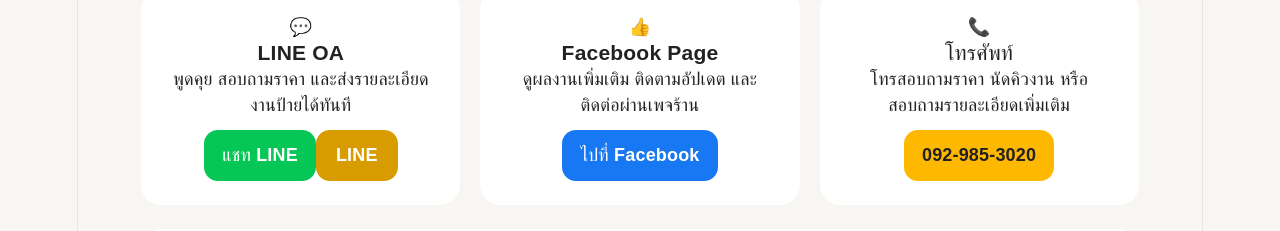
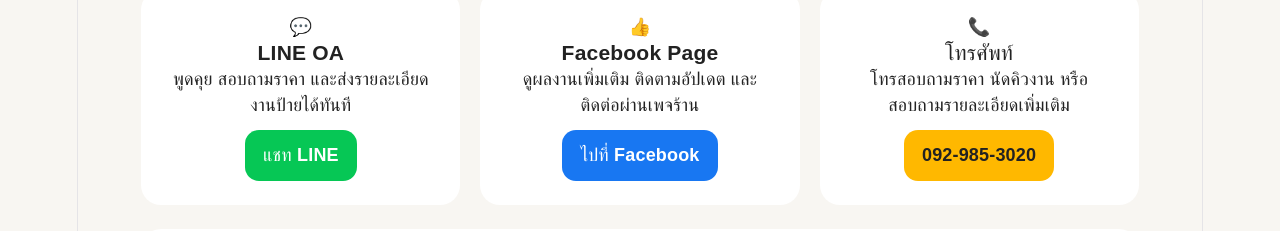
Before and after one commit to Tui-Satit/sign-shop, a React (Vite) app: page / in a window 1280 px wide. Shown: the part 2920-3151 px from the top of the page. Built offline with nearby package versions, Linux system fonts and the light colour scheme.

Commit message:
Edit LINE connect

```diff
--- a/src/App.jsx
+++ b/src/App.jsx
@@ -216,21 +216,14 @@
                   <h3>LINE OA</h3>
                   <p>พูดคุย สอบถามราคา และส่งรายละเอียดงานป้ายได้ทันที</p>
                   <a
-                    href="https://line.me/R/oaMessage/@ุ611cpkqx/Text=?สนใจทำป้ายครับ"
+                    href="https://line.me/R/oaMessage/@ุ611cpkqx/text=?สนใจทำป้ายครับ"
                     target="_blank"
                     rel="noopener noreferrer"
                     className="contact-btn line-btn"
                   >
                     แชท LINE
                   </a>
-                  <a
-              href="https://line.me/R/oaMessage/@611cpkqx/"
-              target="_blank"
-              rel="noopener noreferrer"
-              className="btn primary"
-            >
-              LINE
-            </a>
+
                 </div>
               </div>
 
```
